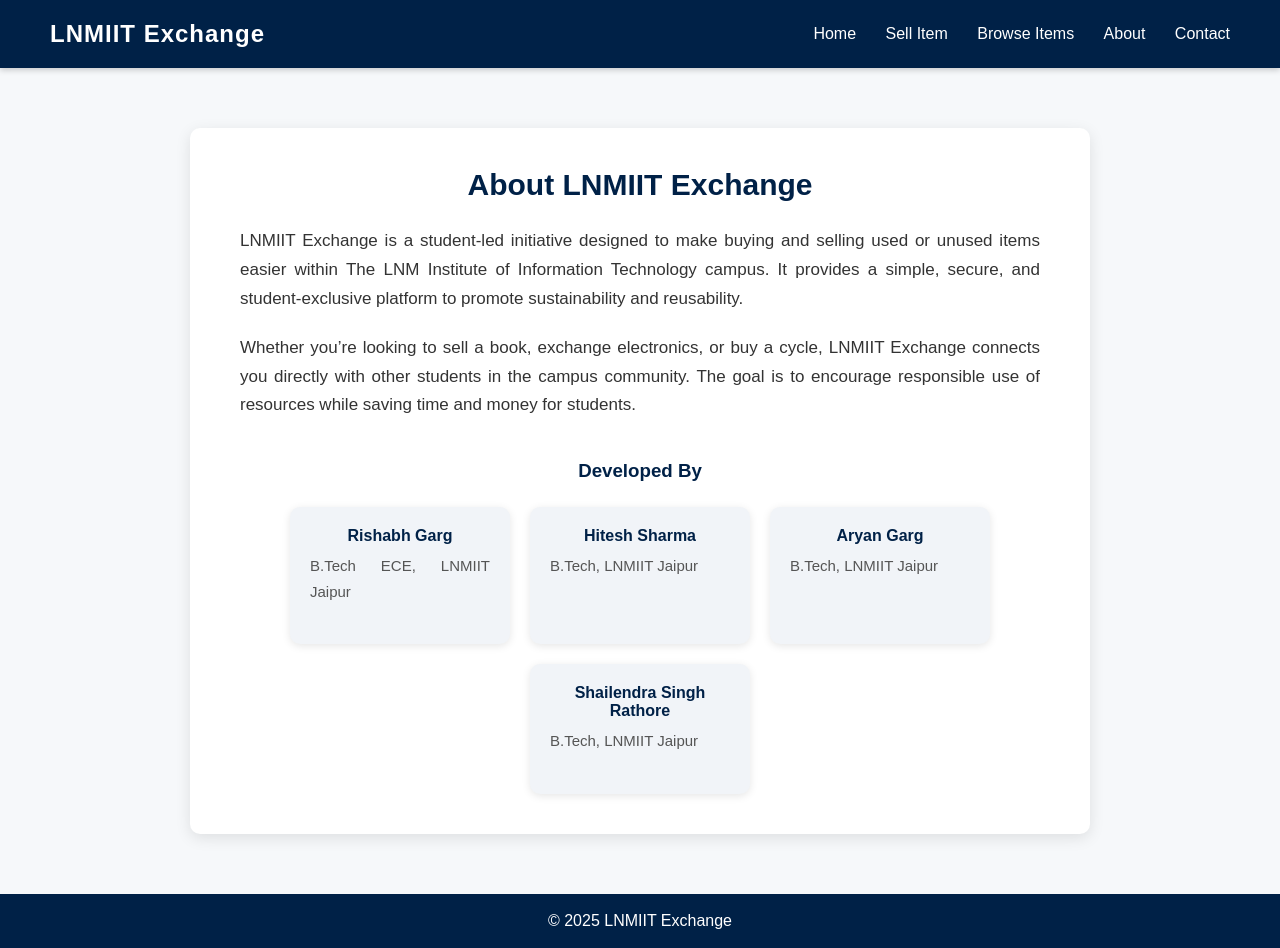
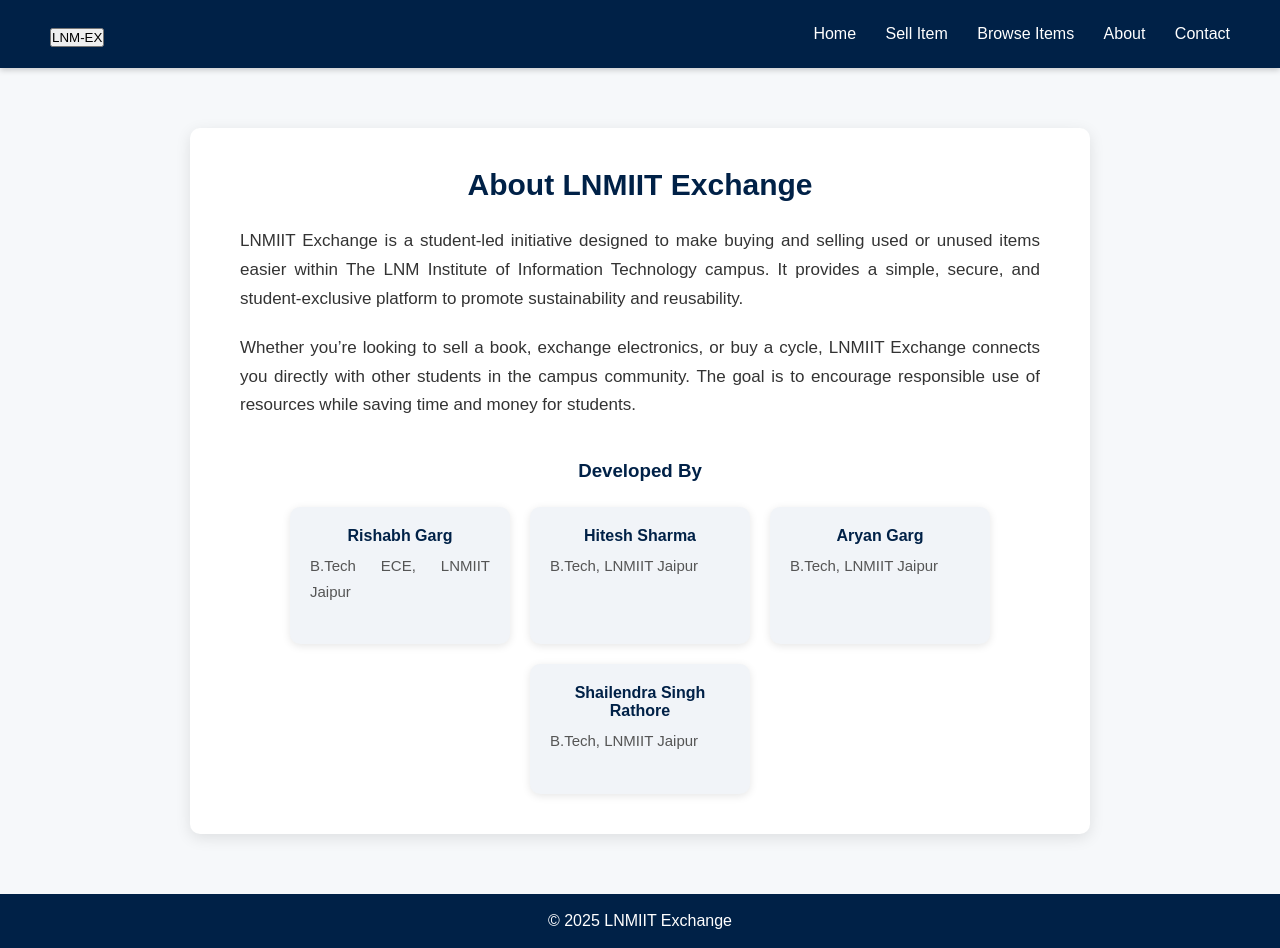
Before and after one commit to gargrishabh2006/LNMIIT-EXCHANGE, a plain HTML site: page about.html in a window 1280 px wide. Drawn offline with Linux system fonts and the light colour scheme.

Commit message:
Update about.html

```diff
--- a/about.html
+++ b/about.html
@@ -122,12 +122,19 @@
       color: #F57C00;
       text-decoration: none;
     }
+    .button{
+      text-decoration: none;
+    }
   </style>
 </head>
 <body>
 
   <header>
-    <h1>LNMIIT Exchange</h1>
+    <h1 >
+    <a class="button" href="index.html">
+      <button>LNM-EX</button>
+    </a>
+  </h1>
     <nav>
       <a href="index.html" >Home</a>
       <a href="sell.html" >Sell Item</a>
```
